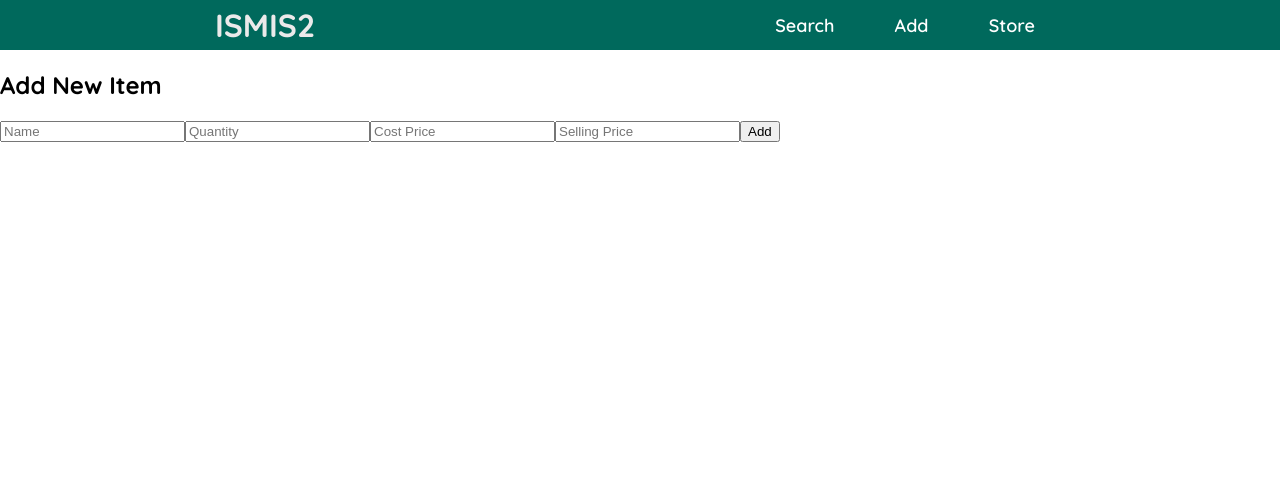
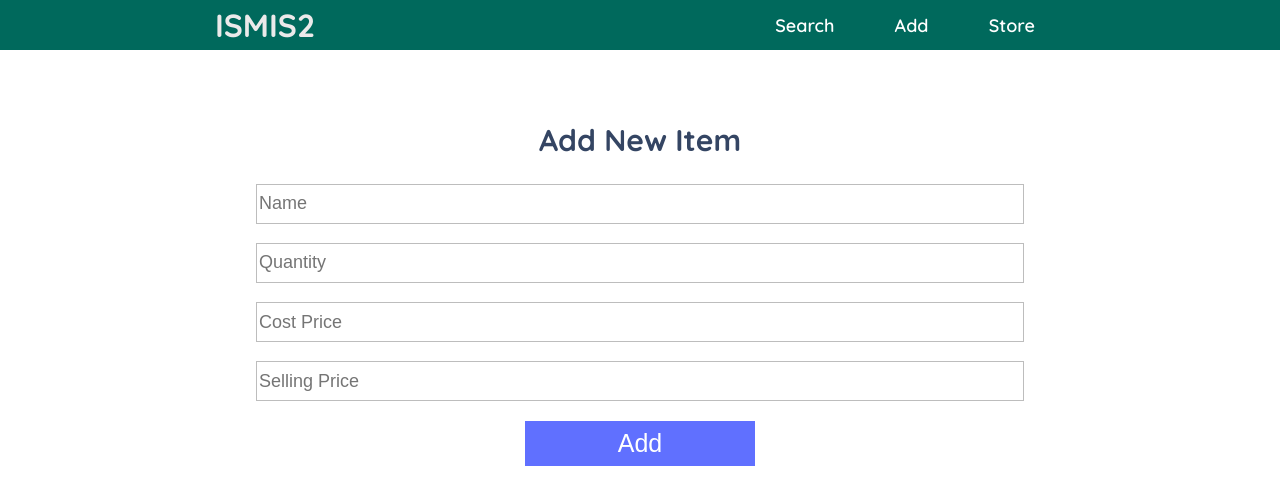
Before and after one commit to spydaspider/ISMIS, a React (Create React App) app: page /add in a window 1280 px wide. Shown: the top 504 px of the page. Built offline with nearby package versions, Linux system fonts and the light colour scheme; data requests are answered from the project's data file.

Commit message:
Added add form

```diff
--- a/data/db.json
+++ b/data/db.json
@@ -40,7 +40,56 @@
       "quantity": 1,
       "costPrice": "344.6",
       "sellingPrice": "564.4",
-      "id": 5
+      "id": 6
+    },
+    {
+      "itemName": "efpac",
+      "quantity": "45",
+      "costPrice": "54",
+      "sellingPrice": "76",
+      "id": 7
+    },
+    {
+      "itemName": "lk",
+      "quantity": "23",
+      "costPrice": "34",
+      "sellingPrice": "4",
+      "id": 8
+    },
+    {
+      "itemName": "nicotin",
+      "quantity": "23",
+      "costPrice": "43",
+      "sellingPrice": "76",
+      "id": 9
+    },
+    {
+      "itemName": "astra",
+      "quantity": "23",
+      "costPrice": "32",
+      "sellingPrice": "43",
+      "id": 10
+    },
+    {
+      "itemName": "derin",
+      "quantity": "23",
+      "costPrice": "43",
+      "sellingPrice": "75",
+      "id": 11
+    },
+    {
+      "itemName": "item3",
+      "quantity": "23",
+      "costPrice": "65",
+      "sellingPrice": "78",
+      "id": 12
+    },
+    {
+      "itemName": "amoxaclin 96",
+      "quantity": "23",
+      "costPrice": "43.76",
+      "sellingPrice": "78",
+      "id": 13
     }
   ],
   "users": [
@@ -60,7 +109,5 @@
       "id": 3
     }
   ],
-  "sales": [
-
-  ]
+  "sales": []
 }
--- a/src/HomePage.js
+++ b/src/HomePage.js
@@ -387,9 +387,10 @@ const HomePage = () =>{
         }
     return(
         <div className = "home-content">
-     {finishedItemError && <p className = "f-i-error">No more of the items can be found.</p>}
 
         <div className = "search-wrapper">
+        {finishedItemError && <p className = "f-i-error">No more of the items can be found.</p>}
+
         <input type = "text" className = "search" onKeyUp = {(e)=>handleKeyUp(e.target.value)} placeholder = "Search Item"/>
         <table className = "search-table">
                 <tr>
--- a/src/add.js
+++ b/src/add.js
@@ -12,6 +12,7 @@ const AddToStore = () =>{
        const {data:items} = useFetch(' http://localhost:8000/items');
        const [invalidNumber,setInvalidNumber] = useState(false);
        const [success,setSuccess] = useState(false);
+       const [addError, setAddError] = useState(false);
        const handleSubmit=(e)=>{
          e.preventDefault();
          let searchCounter = 0;
@@ -21,24 +22,25 @@ const AddToStore = () =>{
               setItemExists(false);
               setInvalidNumber(false);
               setGreaterCostPrice(false);
+              setSuccess(false);
+
          }
          else
          {
          items.forEach((item)=>{
-            if(itemName.toLocaleLowerCase().trim() === item.itemName.toLocaleLowerCase().trim())
+            if(itemName.toLocaleLowerCase().replaceAll(" ","") === item.itemName.toLocaleLowerCase().replaceAll(" ",""))
             {
               searchCounter = searchCounter + 1;
             }
            }
          )
-         let itemN = itemName.toLocaleLowerCase().trim();
-         console.log(itemN);
          if(searchCounter !== 0)
          {
             setItemExists(true);
             setFieldEmpty(false);
             setInvalidNumber(false);
             setGreaterCostPrice(false);
+            setSuccess(false);
          }
             else if((quantity < 0) || (costPrice < 0) || (sellingPrice < 0))
             {
@@ -46,6 +48,8 @@ const AddToStore = () =>{
             setItemExists(false);
             setFieldEmpty(false);
             setGreaterCostPrice(false);
+            setSuccess(false);
+
 
 
 
@@ -56,16 +60,28 @@ const AddToStore = () =>{
                 setInvalidNumber(false);
                 setItemExists(false);
                 setFieldEmpty(false);
+                setSuccess(false);
+
             }
             else
             {
-                setSuccess(true);
-               /*  setTimeout(()=>{
-                    window.location.reload();
-                    setSuccess(false);
-                },
-                1000
-                ) */
+                const newItems = {itemName,quantity,costPrice,sellingPrice};
+                fetch('http://localhost:8000/items',{
+                    method: "POST",
+                    headers: {"Content-type": "Application/json"},
+                    body: JSON.stringify(newItems)
+                }).then(()=>{
+                    setSuccess(true);
+                     setTimeout(()=>{
+                       window.location.reload();
+                       setSuccess(false);
+                   },
+                   1000
+                   )
+                }).catch((err)=>{
+                    setAddError(true);
+                })
+
                 setGreaterCostPrice(false);
                 setInvalidNumber(false);
                 setItemExists(false);
@@ -76,12 +92,13 @@ const AddToStore = () =>{
        }
     return(
         <div className = "add-items">
-            <h2 className = "add-item">Add New Item</h2>
+            <h2 className = "add-item-title">Add New Item</h2>
+            {addError && <p className = "error-message">Failed to add new items</p>}
             {success && <p className = "add-success">New item added successfully</p>}
-            {invalidNumber && <p className = "invalid-number">Negative number detected.</p>}
-            {fieldEmpty && <p className = "field-empty-error">All fields required</p>}
-            {greaterCostPrice && <p className = "greater-costprice">Cost price is greater than selling price.</p>}
-            {itemExists && <p className = "item-exists-error">Item already exists</p>}
+            {invalidNumber && <p className = "error-message">Negative number detected.</p>}
+            {fieldEmpty && <p className = "error-message">All fields required</p>}
+            {greaterCostPrice && <p className = "error-message">Cost price is greater than selling price.</p>}
+            {itemExists && <p className = "error-message">Item already exists</p>}
             <form onSubmit = {(e)=>handleSubmit(e)} className = "item-form">
             <input onChange = {(e)=>setItemName(e.target.value)} type = "text" value = {itemName} placeholder = "Name" required/>
             <input onChange = {(e)=>setQuantity(e.target.value)} type = "number" value = {quantity} placeholder = "Quantity" required/>
--- a/src/index.css
+++ b/src/index.css
@@ -9,11 +9,11 @@ body {
     box-sizing: border-box;
 }
 .search-wrapper {
+  display:flex;
+  flex-flow: column;
   max-width: 900px;
-  margin: auto;
-  display: flex;
-  flex-direction: column;
-  padding-bottom: 3em;
+  margin:2em auto;
+  padding: 5% 0;
 }
 .nav-bar {
   display: flex;
@@ -21,6 +21,10 @@ body {
   justify-content: space-around;
   align-items: center;
   height: 50px;
+  position: fixed;
+  top:0;
+  right:0;
+  left:0;
 }
 .nav-bar h1 {
   color: rgb(235, 234, 234);
@@ -42,21 +46,23 @@ body {
 .links a:hover {
   background: #004d40;
 }
-.home-content {
-  padding-top: 5%;
-}
-.search {
-  height: 35px;
+.search{
+  height: 45px;
   border-radius: 6px;
   font-size: 22px;
+  outline: none;
+  border:2px solid #e0e0e0;
+  width: 100%;
 
-  border: 2px solid #00695c;
+
+
 }
 .search:hover {
-  border: 2px solid #00695c;
+  box-shadow: 3px 5px 5px rgba(0,0,0,0.1);
 }
 .search-table {
   margin-top: 2em;
+  grid-column: 1/13;
 }
 .search-table th {
   background: #00695c;
@@ -108,7 +114,11 @@ tr:nth-child(even) {
   margin-left: 1em;
   border-radius: 6px;
   font-weight: 500;
-  border: 2px solid #00695c;
+  border:2px solid #e0e0e0;
+  outline: none;
+}
+.pay-field:hover{
+  box-shadow: 3px 5px 5px rgba(0,0,0,0.1);
 }
 .pay-button {
   background: #2e7d32;
@@ -225,6 +235,9 @@ tr:nth-child(even) {
 
 }
 /*Styles for the item list*/
+.item-list-wrapper{
+  padding:5% 0;
+}
 .item-list{
     max-width: 1000px;
     margin: 1em auto;
@@ -234,6 +247,7 @@ tr:nth-child(even) {
 .item-list-title{
     text-align: center;
     grid-column:1/10;
+    color: #344563;
 
 }
 .items-table{
@@ -256,3 +270,71 @@ tr:nth-child(even) {
     font-weight: 700;
     padding-top: 0.5em;
 }
+/*Styles for the add new item*/
+.add-items{
+  max-width: 800px;
+  margin: 2em auto;
+  display: grid;
+  grid-template-columns: repeat(12,1fr);
+  padding: 5% 1em;
+
+}
+
+.add-item-title{
+  grid-column: 1/13;
+  text-align: center;
+  font-size: 30px;
+  color:#344563;
+
+}
+.item-form{
+  grid-column: 1/13;
+  display: flex;
+  flex-direction: column;
+  gap: 1.2em;
+}
+.item-form input{
+  width: 100%;
+  height: 40px;
+  font-size: 18px;
+  border: 1px solid #bdbdbd;
+  outline: none;
+}
+.item-form input:hover{
+  box-shadow: 1px 3px 5px rgba(0,0,0,0.1);
+}
+
+.add{
+  height: 45px;
+  width: 30%;
+  align-self: center;
+  cursor: pointer;
+  font-size: 18px;
+  border: none;
+  font-size: 25px;
+  background: #6070ff;
+  color: #fff;
+}
+.add:hover{
+  background:#495af9;
+}
+.add-success{
+  background: #6070ff;
+  color: #fff;
+  grid-column: 1/13;
+  height: 40px;
+  text-align: center;
+  font-size:20px;
+  padding-top:0.2em;
+  font-weight: 420;
+}
+.error-message{
+  background: #f44336;
+  color: #fff;
+  grid-column: 1/13;
+  height: 40px;
+  text-align: center;
+  font-size:20px;
+  padding-top:0.2em;
+  font-weight: 420;
+}
```
